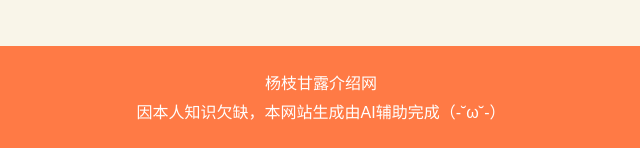
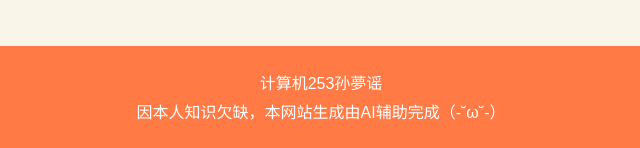
Before and after one commit to sumuyang-smy/sumuyang-smy.github.io, a plain HTML site: page index.html in a window 1280 px wide. Shown: the part 1367-1515 px from the top of the page, 319-959 px from the left. Drawn offline with Linux system fonts and the light colour scheme.

Commit message:
Add files via upload

```diff
--- a/index.html
+++ b/index.html
@@ -275,7 +275,7 @@
 
     <!-- 页脚 -->
     <footer>
-        <p>杨枝甘露介绍网</p>
+        <p>计算机253孙夢谣</p>
         <p>因本人知识欠缺，本网站生成由AI辅助完成（-˘ω˘-）</p>
     </footer>
 </body>
```
